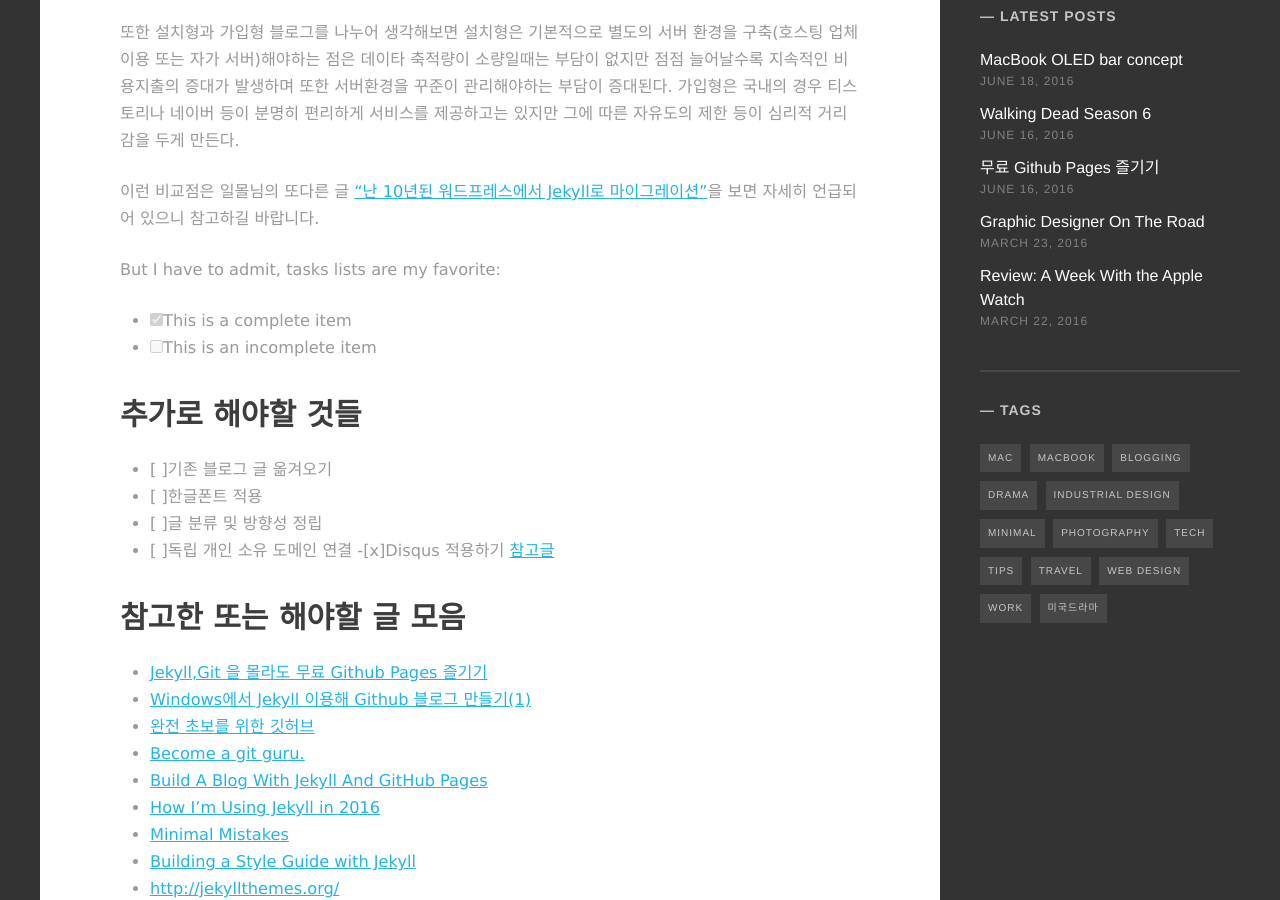
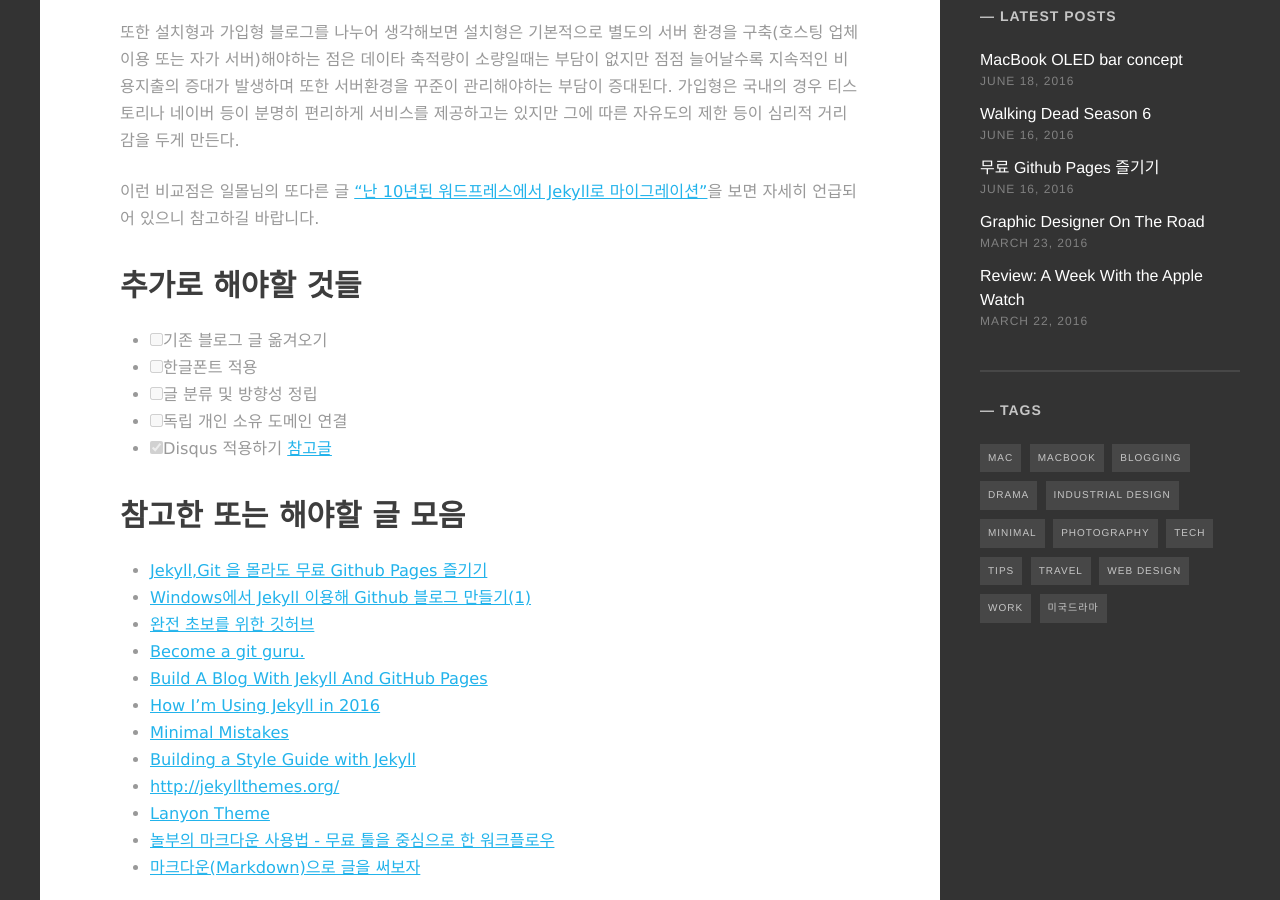
Before and after one commit to morgul71/morgul71.github.io, a Jekyll site: the page built from _posts/2016-06-16-무료 Github Pages 즐기기.md, in a window 1280 px wide and 900 px high, scrolled down 912 px. Built offline with Jekyll 4.4.1, drawn with Linux system fonts in a browser that asks for light colours; some web fonts are replaced; comment, search, counter and statistics services are not loaded.

Commit message:
Update 2016-06-16-무료 Github Pages 즐기기.md

```diff
--- a/_posts/2016-06-16-무료 Github Pages 즐기기.md
+++ b/_posts/2016-06-16-무료 Github Pages 즐기기.md
@@ -17,19 +17,14 @@
 
 이런 비교점은 일몰님의 또다른 글 ["난 10년된 워드프레스에서 Jekyll로 마이그레이션"](http://ilmol.com/2015/01/%EC%9B%8C%EB%93%9C%ED%94%84%EB%A0%88%EC%8A%A4%EC%97%90%EC%84%9C-Jekyll%EB%A1%9C-%EB%A7%88%EC%9D%B4%EA%B7%B8%EB%A0%88%EC%9D%B4%EC%85%98.html)을 보면 자세히 언급되어 있으니 참고하길 바랍니다.
 
-But I have to admit, tasks lists are my favorite:
-
-- [x] This is a complete item
-- [ ] This is an incomplete item
-
 
 ## 추가로 해야할 것들
 
-- [ ]기존 블로그 글 옮겨오기
-- [ ]한글폰트 적용
-- [ ]글 분류 및 방향성 정립
-- [ ]독립 개인 소유 도메인 연결
--[x]Disqus 적용하기 [참고글](http://www.perfectlyrandom.org/2014/06/29/adding-disqus-to-your-jekyll-powered-github-pages/)
+- [ ] 기존 블로그 글 옮겨오기
+- [ ] 한글폰트 적용
+- [ ] 글 분류 및 방향성 정립
+- [ ] 독립 개인 소유 도메인 연결
+- [x] Disqus 적용하기 [참고글](http://www.perfectlyrandom.org/2014/06/29/adding-disqus-to-your-jekyll-powered-github-pages/)
 
 
 ## 참고한 또는 해야할 글 모음
```
